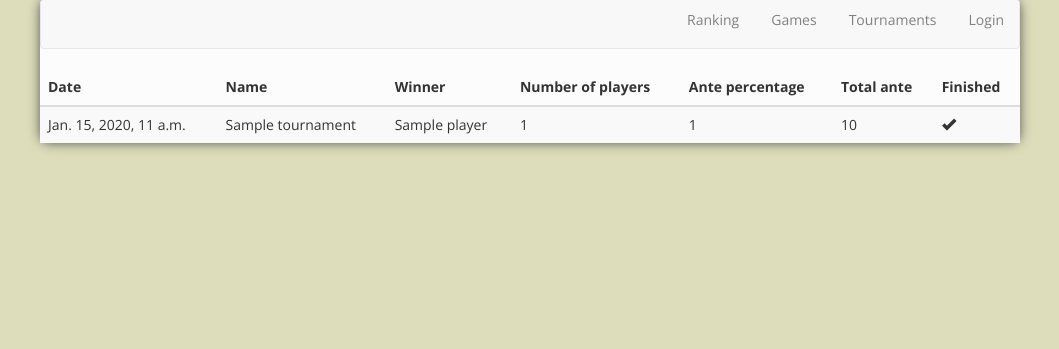
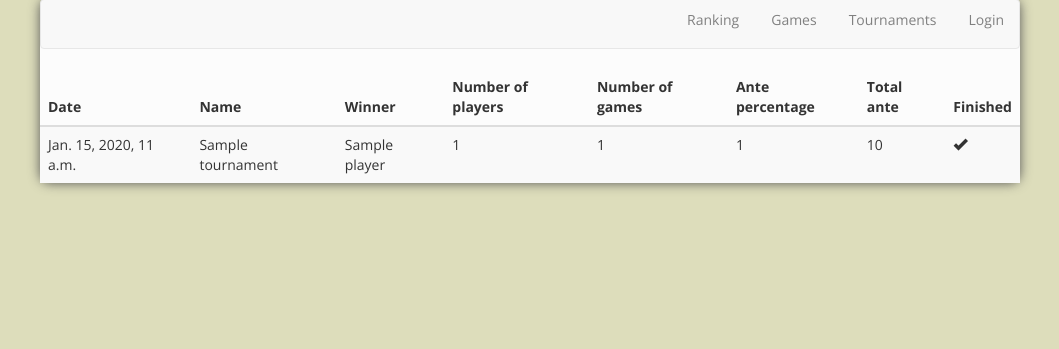
Before and after one commit to ahockersten/lierogbg, a Django app: page /tournaments/ in a window 1280 px wide. Shown: the part 27-376 px from the top of the page, without its empty margins (110-1169 px from the left). Run offline with Django 3.2, Linux system fonts and the light colour scheme; tables that the repository leaves empty hold one stand-in row (values such as "Sample post"); style sheets or scripts are compiled from the project's sources; some web fonts are replaced.

Commit message:
Display number of games played in a tournament

```diff
--- a/templates/index/tournaments.html
+++ b/templates/index/tournaments.html
@@ -12,6 +12,7 @@
                 <th>{% trans "Name" %}</th>
                 <th>{% trans "Winner" %}</th>
                 <th>{% trans "Number of players" %}</th>
+                <th>{% trans "Number of games" %}</th>
                 <th>{% trans "Ante percentage" %}</th>
                 <th>{% trans "Total ante" %}</th>
                 <th>{% trans "Finished" %}</th>
@@ -24,6 +25,7 @@
                 <td>{{ t.name }}</td>
                 <td>{{ t.winner }}</td>
                 <td>{{ t.players }}</td>
+                <td>{{ t.games }}</td>
                 <td>{{ t.ante }}</td>
                 <td>{{ t.total_ante }}</td>
                 <td>
```
